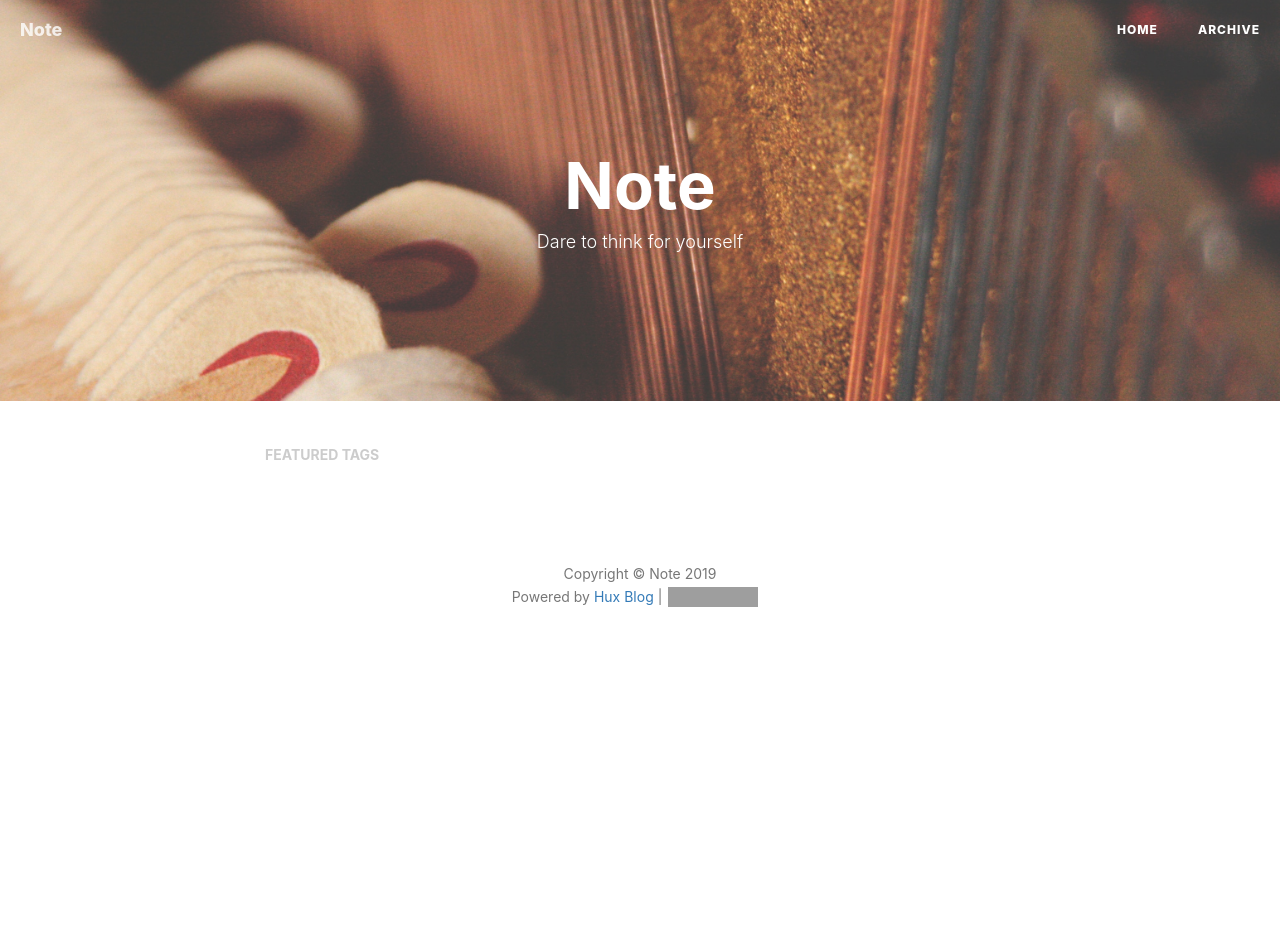
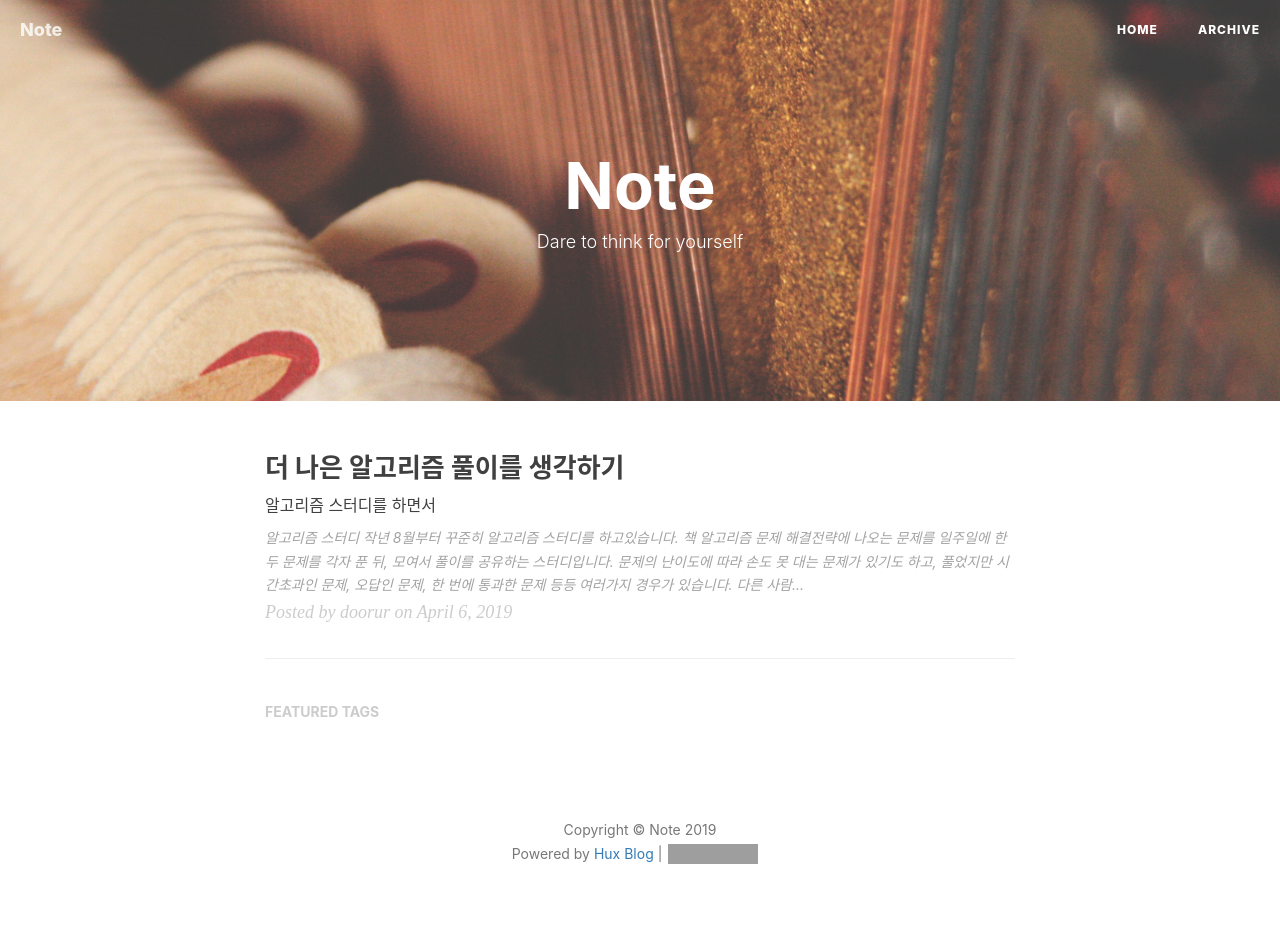
Before and after one commit to doorur/doorur.github.io, a Jekyll site: the page built from index.html, in a window 1280 px wide. Built offline with Jekyll 4.4.1, drawn with Linux system fonts in a browser that asks for light colours; nearby versions of some CDN libraries; the list of posts is cut into pages by our own code; comment, search, counter and statistics services are not loaded; before the commit the page ends 900 px from its top, so only the background shows below that; some of the changed lines change nothing that is shown; grey boxes are pictures that could not be loaded.

Commit message:
[post] 더 나은 알고리즘 풀이를 생각하기

```diff
--- a/_config.yml
+++ b/_config.yml
@@ -62,7 +62,7 @@ kramdown:
 disqus_username: doorur
 
 # Netease settings
-netease_comment: false
+netease_comment: true
 
 
 
--- /dev/null
+++ b/_posts/2019-04-06-better-algorithm.md
@@ -0,0 +1,35 @@
+---
+layout: post
+title: "더 나은 알고리즘 풀이를 생각하기"
+subtitle: '알고리즘 스터디를 하면서'
+author: "doorur"
+date: 2019-04-06
+header-img: img/in-post/algorithm.jpg
+lang: ko
+catalog: true
+tags:
+  - 알고리즘
+---
+
+### 알고리즘 스터디
+작년 8월부터 꾸준히 알고리즘 스터디를 하고있습니다. 책 [알고리즘 문제 해결전략]([알고리즘 문제 해결 전략](http://book.algospot.com/index.html))에 나오는 문제를 일주일에 한 두 문제를 각자 푼 뒤, 모여서 풀이를 공유하는 스터디입니다.  문제의 난이도에 따라 손도 못 대는 문제가 있기도 하고, 풀었지만 시간초과인 문제, 오답인 문제, 한 번에 통과한 문제 등등 여러가지 경우가 있습니다.
+
+다른 사람은 어떻게 풀었는지 코드를 보고 이야기 나눌 수 있는게 이 스터디의 가장 좋은 점인 것 같아요. 문제 접근을 아예 색다르게 한 사람, 코드를 더 효율적으로 작성한 사람의 풀이를 볼 때 제일 재밌습니다.
+
+저는 주로 다른 사람의 풀이를 볼 때 내가 푼 방식과 얼마나 다른지, 저 코드에서 어떤 점을 차용해 오면 내 코드가 더 완성될 수 있는지를 주로 봤는데요. 스터디원 분 중에 한 분은 코드를 볼 때마다 개선점을 말해줬습니다. 예를들어 'for문을 두 번 돌릴 필요 없이 조건문 하나만 추가해 주면 훨씬 속도가 빨라질 것이다.' 이런 식으로 매번 가이드를 해줬는데 이게 참 좋아보였습니다. 저한테는 없는 시각이었어요. 알고리즘 문제를 풀면서 자기가 작성한 코드에도 이런 시각을 가지면 좀 더 좋은 알고리즘을 작성할 수 있을 것 같았습니다. 실제로 그 스터디원 분은 거의 매번 가장 수행속도가 빠른 알고리즘으로 풀어오셨기도 했습니다.
+
+그래서, 작성된 알고리즘을 두고 이게 더 개선할 여지가 있는지 파악하는 연습을 해보기로 했습니다.
+
+### 더 나은 풀이를 생각할 수 있는 방법
+마침 예전에 사두었던 책 [코딩 인터뷰 완전분석]([코딩인터뷰 완전분석 - YES24](http://www.yes24.com/Product/goods/44305533))에 더 나은 문제풀이를 위한 전략이 소개되어 있어 그 내용을 설명해보겠습니다. 아래 내용은 [유투브]([7 Steps to Solve Algorithm Problems - YouTube](https://youtu.be/GKgAVjJxh9w))와 [해커랭크]([Tips and Guidelines | Interview Preparation | HackerRank](https://www.hackerrank.com/interview/interview-preparation-kit/tips-and-guidelines/videos))에서 원작자의 설명을 예시와 함께 (영어로) 들을 수 있습니다.
+
+#### 1. 병목점(Bottleneck)
+알고리즘을 작성했고 더 최적화 하고 싶다면, 병목점(Bottleneck)이 어딘지 찾아야 합니다. 어느 로직에서 가장 시간이 많이 걸리는지를 알아야 알고리즘의 수행속도를 단축할 수 있습니다. O(N^2)인 부분을 두고 O(N)인 부분을 O(logN)으로 개선해봤자 전체적인 수행속도에 큰 영향을 줄 수 없기 때문이죠. 이 작업을 위해서 Big-O 시간을 계산할 줄 알아야 하고 알고리즘을 부분으로 나누어 생각할 수 있어야 합니다.
+
+#### 2. 불필요한 작업(Unnecessary work)
+생각보다 많은 경우, 알고리즘에 불필요한 작업이 숨어있습니다. 굳이 해주지 않아도 되는 처리를 반복해서 한다거나, 이미 정해져 있는 값을 찾기 위해 루프를 도는 등 불필요한 작업을 찾아 없애면 수행속도를 향상 시킬 수 있습니다.
+
+#### 3. 중복 작업(Duplication work)
+경우에 따라서는 이미 한 작업을 중복해서 수행하는 알고리즘을 작성하기도 합니다. 피보나치 수열을 구현할 때 자주 등장하는 메모이제이션을 활용하지 않은 재귀가 유명한 예입니다. 이런 중복 작업을 찾아 없애면 알고리즘을 최적화 할 수 있습니다.
+
+다음 주 스터디에서는 다른 스터디원의 풀이에서 BUD를 발견할 수 있기를 기대해봅니다.
```
Also changed, not shown: img/in-post/algorithm.jpg (added), 5 other files.
